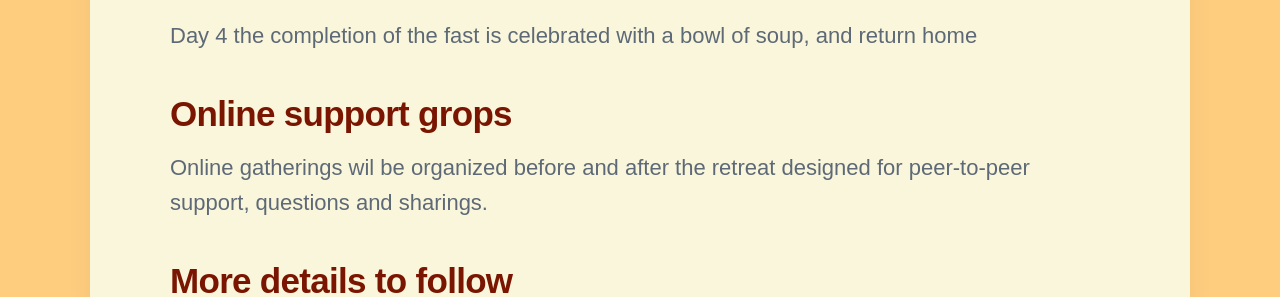
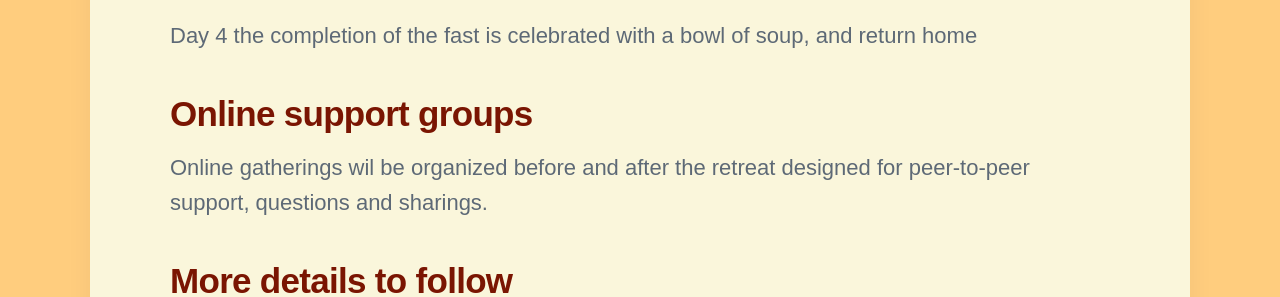
Before and after one commit to threekeytherapy/threekeytherapy.com, a Jekyll site: the page built from _workshops/fast-retreat.md, in a window 1280 px wide and 900 px high, scrolled down 1590 px. Shown: the part 166-463 px from the top of the window. Built offline with Jekyll 4.4.1, drawn with Linux system fonts in a browser that asks for light colours; nearby versions of some CDN libraries; some web fonts are replaced.

Commit message:
hot fix typo

```diff
--- a/_workshops/fast-retreat.md
+++ b/_workshops/fast-retreat.md
@@ -44,7 +44,7 @@ There will be opportunities for walks, swims and sauna.
 
 Day 4 the completion of the fast is celebrated with a bowl of soup, and return home
 
-## Online support grops
+## Online support groups
 
 Online gatherings wil be organized before and after the retreat designed for peer-to-peer support, questions
 and sharings.
```
